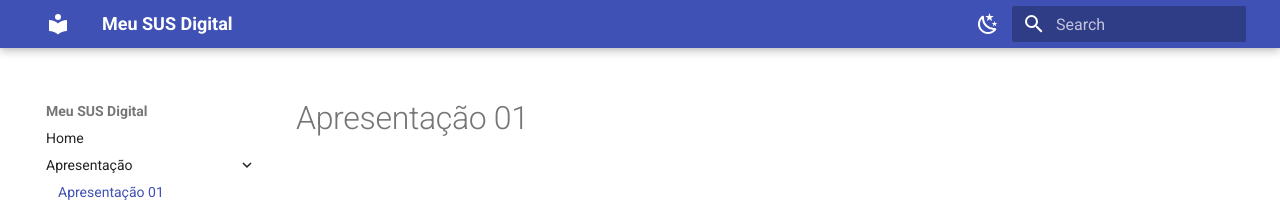
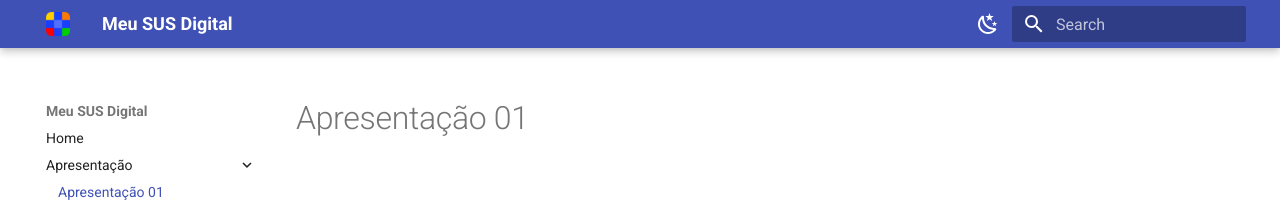
Before and after one commit to Requisitos-de-Software/2024.2-MeuSUSDigital, an MkDocs documentation site: the page built from docs/apresentacao/apresentacao01.md, in a window 1280 px wide. Shown: the top 202 px of the page. Built offline with MkDocs 1.6.1 and Material for MkDocs 9.7.7, drawn with Linux system fonts in a browser that asks for light colours.

Commit message:
inserção do ícone do app no site

```diff
--- a/mkdocs.yml
+++ b/mkdocs.yml
@@ -14,6 +14,7 @@ theme:
       toggle:
         icon: material/weather-sunny
         name: Trocar para modo claro
+  logo: imagens/meu-sus-digital-icone.png
 
 nav:
 
```
